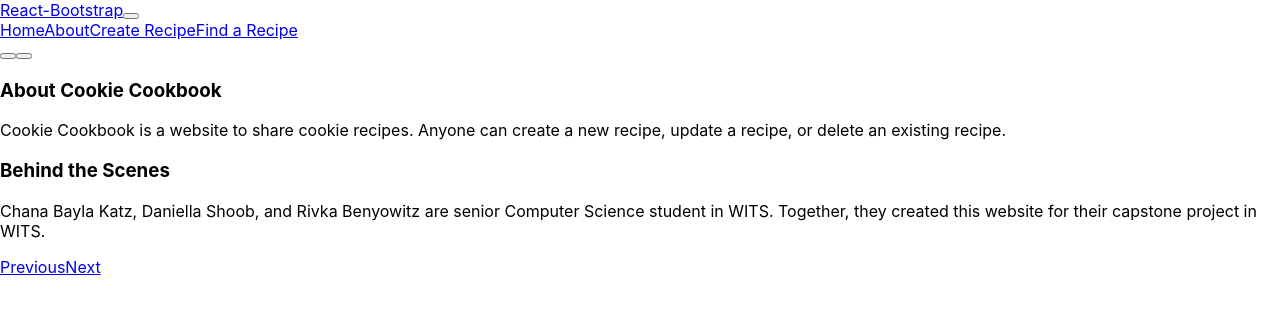
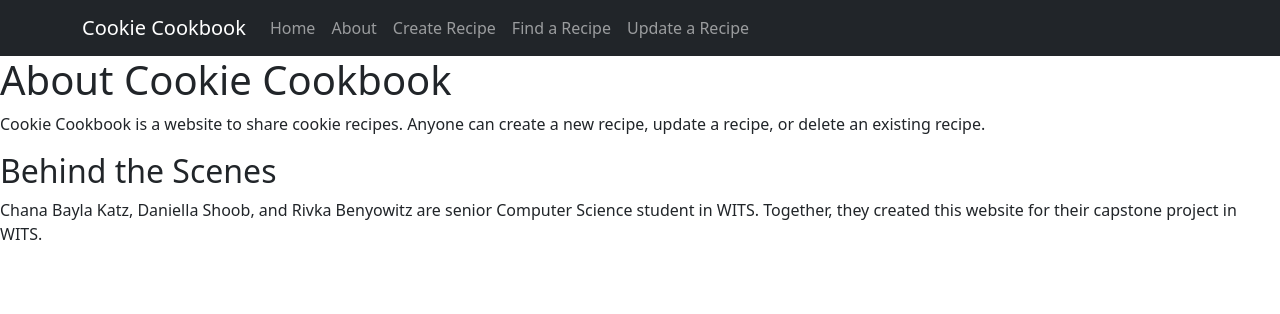
Before and after one commit to meiragoldstone/cookies, a React (Create React App) app in the folder cookie-cookbook-app/: page /About in a window 1280 px wide. Shown: the top 314 px of the page. Built offline with nearby package versions, Linux system fonts and the light colour scheme.

Commit message:
Basic React App Working!

```diff
--- a/cookie-cookbook-app/src/App.js
+++ b/cookie-cookbook-app/src/App.js
@@ -1,23 +1,26 @@
 import React from 'react';
-import { BrowserRouter, Route, Switch } from 'react-router-dom';
-import Layout from './Layout/Layout.jsx';
-import Home from './Pages/Home.jsx';
-import About from './Pages/About.jsx';
-import Create from './Pages/Create.jsx';
+import { BrowserRouter as Router, Route, Link, Routes } from 'react-router-dom';
+import 'bootstrap/dist/css/bootstrap.min.css';
+import Home from './Pages/Home';
+import About from './Pages/About';
+import Create from './Pages/Create';
+import Retrieve from './Pages/Retrieve';
+import Update from './Pages/Update';
+import Layout from './Layout/Layout';
 
 const App = () => {
-  return (
-    <BrowserRouter>
-      <div>
-        <Layout />
-        <Switch>
-          <Route path="/" exact component={Home} />
-          <Route path="/about" component={About} />
-          <Route path="/create" component={Create} />
-        </Switch>
-      </div>
-    </BrowserRouter>
-  );
+    return (
+        <Router>
+          <Layout />
+              <Routes>
+                  <Route path="/" element = {<Home />} />
+                  <Route path="/About" element ={<About />} />
+                  <Route path="/Create" element ={<Create />} />
+                  <Route path="/Retrieve" element ={<Retrieve />} />
+                  <Route path="/Update" element ={<Update />} />
+              </Routes>
+        </Router>
+    );
 };
 
 export default App;
--- a/cookie-cookbook-app/src/Layout/Layout.jsx
+++ b/cookie-cookbook-app/src/Layout/Layout.jsx
@@ -1,32 +1,23 @@
 import Container from 'react-bootstrap/Container';
 import Nav from 'react-bootstrap/Nav';
 import Navbar from 'react-bootstrap/Navbar';
-import NavDropdown from 'react-bootstrap/NavDropdown';
 
-function Layout() {
+const Layout = () => {
     return (
-        // <>
-        //     <h1>Cookie Cookbook</h1>
-        //     <p>
-        //         This is the Layout page of the cookie cookbook website.
-        //     </p>
-        //     <a href = "Home.jsx">Home</a>
-        //     <a href = "About.jsx">About</a>
-        // </>
-
-    <Navbar expand="lg" className="bg-body-tertiary">
+    <>
+    <Navbar bg="dark" data-bs-theme="dark">
       <Container>
-        <Navbar.Brand href="\">React-Bootstrap</Navbar.Brand>
-        <Navbar.Toggle aria-controls="basic-navbar-nav" />
+        <Navbar.Brand href="/">Cookie Cookbook</Navbar.Brand>
           <Nav className="me-auto">
-            <Nav.Link href="\">Home</Nav.Link>
-            <Nav.Link href="\About">About</Nav.Link>
-            <Nav.Link href="\Create">Create Recipe</Nav.Link>
-            <Nav.Link href="\Retreive">Find a Recipe</Nav.Link>
+            <Nav.Link className = "m3" href="/">Home</Nav.Link>
+            <Nav.Link className = "m3" href="/About">About</Nav.Link>
+            <Nav.Link className = "m3" href="/Create">Create Recipe</Nav.Link>
+            <Nav.Link className = "m3" href="/Retrieve">Find a Recipe</Nav.Link>
+            <Nav.Link className = "m3" href="/Update">Update a Recipe</Nav.Link>
           </Nav>
       </Container>
     </Navbar>
-
+    </>
     );
 }
 
--- a/cookie-cookbook-app/src/Pages/About.jsx
+++ b/cookie-cookbook-app/src/Pages/About.jsx
@@ -1,51 +1,23 @@
 import { useState } from 'react';
 import Carousel from 'react-bootstrap/Carousel';
+import React from 'react';
 
-function AboutPage() {
-    const [index, setIndex] = useState(0);
-
-    const handleSelect = (selectedIndex) => {
-        setIndex(selectedIndex);
-    };
-
-    return (
-            <Carousel activeIndex={index} onSelect={handleSelect}>
-            <Carousel.Item>
-                <Carousel.Caption>
-                <h3>About Cookie Cookbook</h3>
+const About = () => {
+    return(
+        <div>
+            <h1>About Cookie Cookbook</h1>
             <p>
                 Cookie Cookbook is a website to share cookie recipes.
                 Anyone can create a new recipe, update a recipe, or delete an existing recipe.
             </p>
-                </Carousel.Caption>
-            </Carousel.Item>
-            <Carousel.Item>
-                <Carousel.Caption>
-                <h3>Behind the Scenes</h3>
+
+            <h2>Behind the Scenes</h2>
             <p>
                 Chana Bayla Katz, Daniella Shoob, and Rivka Benyowitz are senior Computer Science student in WITS.
                 Together, they created this website for their capstone project in WITS.
             </p>
-                </Carousel.Caption>
-            </Carousel.Item>
-            </Carousel>
 
-
-
-        // <>
-        //     <h1>About Cookie Cookbook</h1>
-        //     <p>
-        //         Cookie Cookbook is a website to share cookie recipes.
-        //         Anyone can create a new recipe, update a recipe, or delete an existing recipe.
-        //     </p>
-
-        //     <h2>Behind the Scenes</h2>
-        //     <p>
-        //         Chana Bayla Katz, Daniella Shoob, and Rivka Benyowitz are senior Computer Science student in WITS.
-        //         Together, they created this website for their capstone project in WITS.
-        //     </p>
-
-        // </>
+        </div>
     );
 }
-export default AboutPage;
+export default About;
--- a/cookie-cookbook-app/src/Pages/Create.jsx
+++ b/cookie-cookbook-app/src/Pages/Create.jsx
@@ -1,4 +1,6 @@
-function Create() {
+import React from 'react';
+
+const Create = () => {
     return (
         <>
             <h1>Cookie Cookbook</h1>
--- a/cookie-cookbook-app/src/Pages/Home.jsx
+++ b/cookie-cookbook-app/src/Pages/Home.jsx
@@ -1,4 +1,6 @@
-function Home() {
+import React from 'react';
+
+const Home = () => {
     return (
         <>
             <h1>Cookie Cookbook</h1>
--- /dev/null
+++ b/cookie-cookbook-app/src/Pages/Retrieve.jsx
@@ -0,0 +1,14 @@
+import React from 'react';
+
+const Retrieve = () => {
+    return (
+        <>
+            <h1>Cookie Cookbook</h1>
+            <p>
+                This is the retrieve page of the cookie cookbook website.
+            </p>
+        </>
+    );
+}
+
+export default Retrieve;
```
Lines whose indentation alone changed are shown as unchanged.
